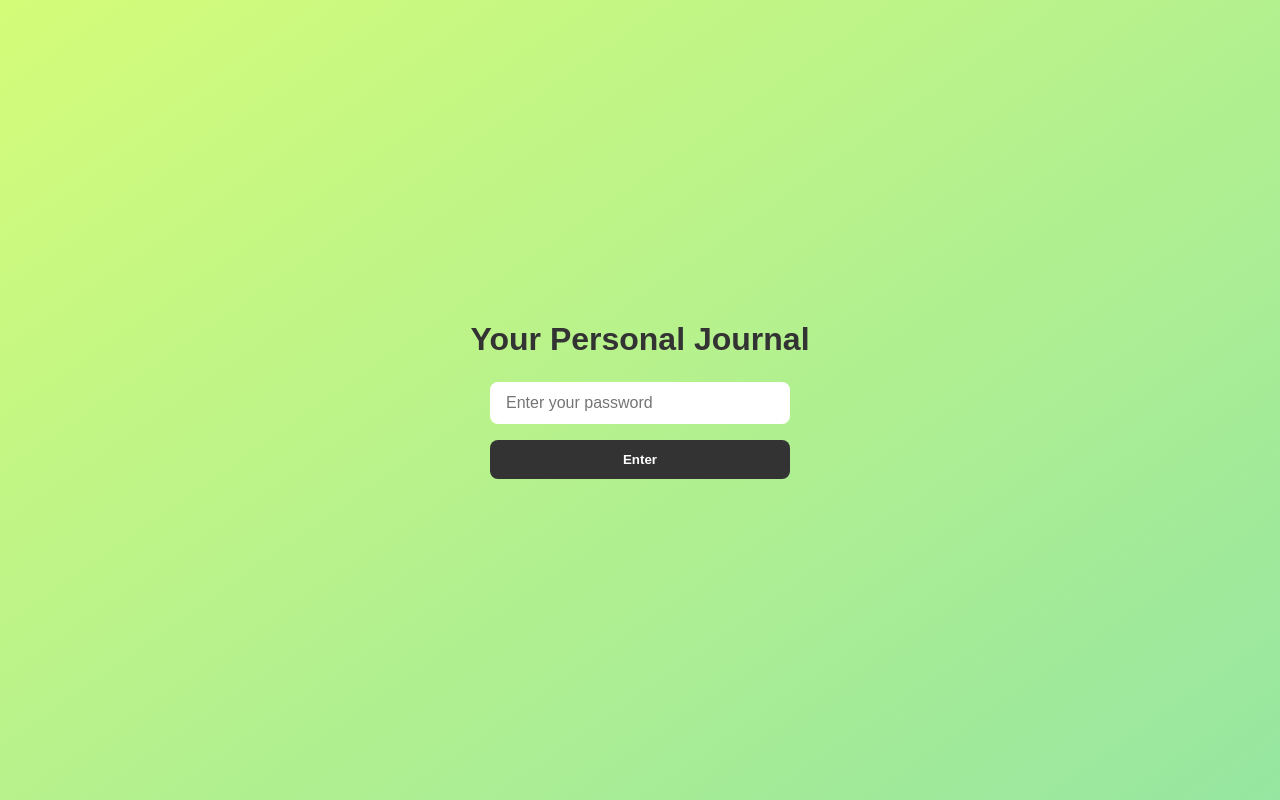
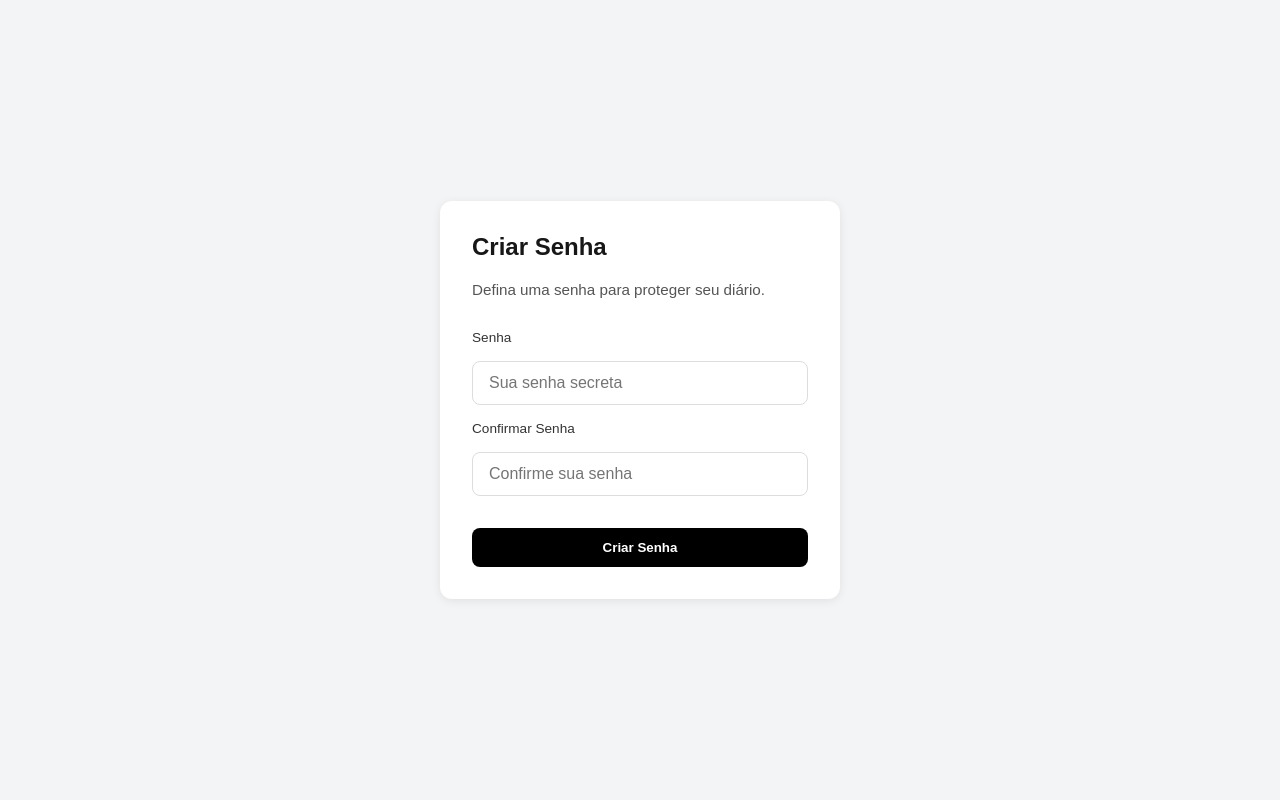
Before and after one commit to camilagoulartsoares/personal-journal, a Next.js app: page /login in a window 1280 px wide. Built offline with nearby package versions, Linux system fonts and the light colour scheme.

Commit message:
fix: evitar erro de hidratação ao renderizar diário só após montagem no client

```diff
--- a/app/login/page.tsx
+++ b/app/login/page.tsx
@@ -1,6 +1,5 @@
 'use client'
 
-import React from 'react'
 import { useState } from 'react'
 import { useRouter } from 'next/navigation'
 import { savePassword, getSavedPassword } from '../utils/auth'
@@ -8,39 +7,75 @@ import styles from '../styles/login.module.css'
 
 export default function LoginPage() {
   const [password, setPassword] = useState('')
+  const [confirmPassword, setConfirmPassword] = useState('')
   const router = useRouter()
+
+  const existing = getSavedPassword()
+  const isCreating = !existing
 
   function handleSubmit(e: React.FormEvent) {
     e.preventDefault()
 
-    const existing = getSavedPassword()
-    if (existing) {
+    if (isCreating) {
+      if (!password || !confirmPassword) {
+        alert('Preencha todos os campos')
+        return
+      }
+
+      if (password !== confirmPassword) {
+        alert('As senhas não coincidem.')
+        return
+      }
+
+      savePassword(password)
+      router.push('/diary')
+    } else {
       if (password === existing) {
         router.push('/diary')
       } else {
-        alert('Incorrect password.')
+        alert('Senha incorreta.')
       }
-    } else {
-      savePassword(password)
-      router.push('/diary')
     }
   }
 
   return (
-    <main className={styles.container}>
-<h1 className={styles.title}>Your Personal Journal</h1>
+    <div className={styles.page}>
+      <form className={styles.card} onSubmit={handleSubmit}>
+        <h1 className={styles.title}>
+          {isCreating ? 'Criar Senha' : 'Digite sua Senha'}
+        </h1>
+        <p className={styles.description}>
+          {isCreating
+            ? 'Defina uma senha para proteger seu diário.'
+            : 'Acesse seu diário com sua senha secreta.'}
+        </p>
 
-<form className={styles.form} onSubmit={handleSubmit}>
-  <input
-    className={styles.input}
-    type="password"
-    placeholder="Enter your password"
-    value={password}
-    onChange={(e) => setPassword(e.target.value)}
-  />
-  <button className={styles.button} type="submit">Enter</button>
-</form>
+        <label className={styles.label}>Senha</label>
+        <input
+          type="password"
+          placeholder="Sua senha secreta"
+          className={styles.input}
+          value={password}
+          onChange={(e) => setPassword(e.target.value)}
+        />
 
-    </main>
+        {isCreating && (
+          <>
+            <label className={styles.label}>Confirmar Senha</label>
+            <input
+              type="password"
+              placeholder="Confirme sua senha"
+              className={styles.input}
+              value={confirmPassword}
+              onChange={(e) => setConfirmPassword(e.target.value)}
+            />
+          </>
+        )}
+
+        <button type="submit" className={styles.button}>
+          {isCreating ? 'Criar Senha' : 'Entrar'}
+        </button>
+      </form>
+    </div>
   )
 }
--- a/app/styles/login.module.css
+++ b/app/styles/login.module.css
@@ -1,46 +1,67 @@
-.container {
+.page {
   min-height: 100vh;
   display: flex;
-  flex-direction: column;
   justify-content: center;
   align-items: center;
-  background: linear-gradient(145deg, #d4fc79, #96e6a1);
+  background-color: #f3f4f6;
   font-family: sans-serif;
+  padding: 1rem;
+}
+
+.card {
+  background-color: #fff;
   padding: 2rem;
+  border-radius: 12px;
+  box-shadow: 0 2px 10px rgba(0, 0, 0, 0.08);
+  width: 100%;
+  max-width: 400px;
+  display: flex;
+  flex-direction: column;
+  gap: 1rem;
 }
 
 .title {
-  font-size: 2rem;
-  margin-bottom: 1.5rem;
-  color: #333;
+  font-size: 1.5rem;
+  font-weight: bold;
+  margin-bottom: 0.25rem;
 }
 
-.form {
-  display: flex;
-  flex-direction: column;
-  gap: 1rem;
-  width: 100%;
-  max-width: 300px;
+.description {
+  font-size: 0.95rem;
+  color: #555;
+  margin-bottom: 1rem;
+}
+
+.label {
+  font-size: 0.85rem;
+  font-weight: 500;
+  color: #333;
 }
 
 .input {
   padding: 0.75rem 1rem;
-  border: none;
+  border: 1px solid #ddd;
   border-radius: 8px;
   font-size: 1rem;
+  outline: none;
+}
+
+.input:focus {
+  border-color: #999;
 }
 
 .button {
-  background-color: #333;
+  margin-top: 1rem;
+  background-color: #000;
   color: #fff;
   padding: 0.75rem;
+  font-weight: bold;
   border: none;
   border-radius: 8px;
   cursor: pointer;
-  font-weight: bold;
   transition: background 0.3s;
 }
 
 .button:hover {
-  background-color: #555;
+  background-color: #333;
 }
```
Also changed, not shown: app/diary/page.tsx (+13 -9 lines).
